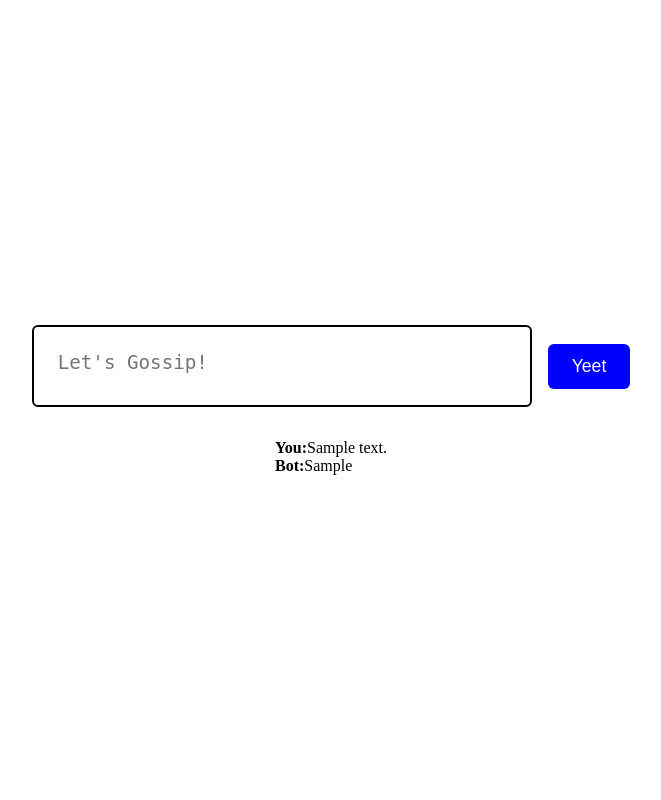
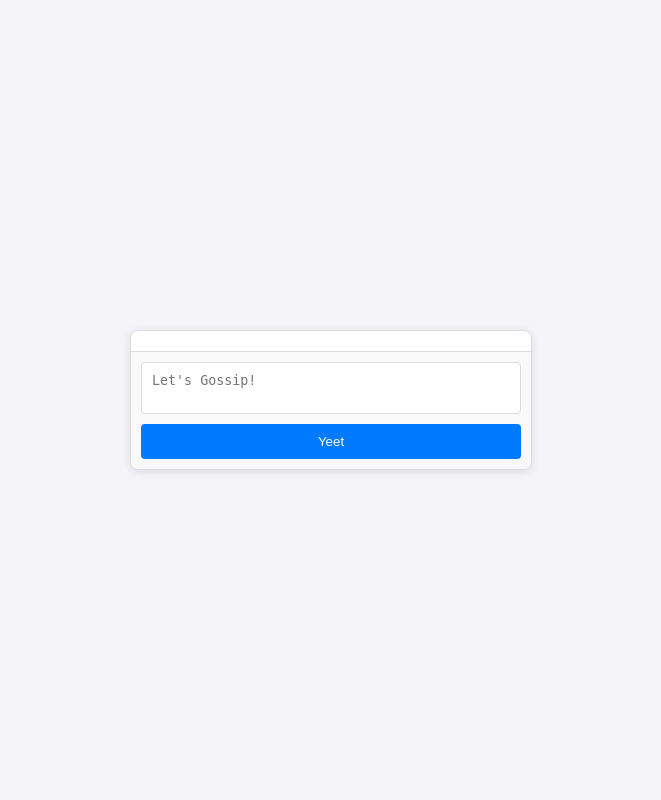
Before and after one commit to bhadrabiju24/GenZ-Gossiping-ChatBot, a Flask app: template templates/index.html in a window 1280 px wide. Shown: the whole page, without its empty margins (309-970 px from the left). Run offline with Flask 3, Linux system fonts and the light colour scheme; the template is opened without the code that fills it: most values are stand-ins (such as "Sample title", 1, 10 or a date in 2020).

Commit message:
final-changes

```diff
--- a/app.py
+++ b/app.py
@@ -40,42 +40,77 @@
 #     debug = True
 #     app.run(debug=debug)
 
-from flask import Flask, request, render_template
+# from flask import Flask, request, render_template
+# import os
+# from dotenv import load_dotenv
+# from google import genai
+
+
+# load_dotenv()
+
+# app = Flask(__name__)
+
+
+# gemini_api_key = os.getenv('GEMINI_API_KEY')
+
+
+# client = genai.Client(api_key=gemini_api_key)
+
+# @app.route('/', methods=["POST", "GET"])
+# def home():
+#     if request.method == "POST":
+#         user_message = request.form["message"]
+
+#         try:
+
+#             response = client.models.generate_content(
+#                 model='gemini-2.0-flash',
+#                 contents = f"without bolding the text , Talk to me in Gen Z slang and gossip about celebrities: {user_message} and also ask me a question based on my input and also make the conversation short"
+#             )
+#             bot_reply = response.text
+
+#         except Exception as e:
+#             print(f"Error: {e}")
+#             bot_reply = "Oops! Something went wrong. Try again later."
+
+#         return render_template('index.html', user_message=user_message, bot_reply=bot_reply)
+
+#     return render_template('index.html')
+
+# if __name__ == '__main__':
+#     app.run(debug=True)
+from flask import Flask, request, jsonify, render_template
 import os
 from dotenv import load_dotenv
 from google import genai
-
 
 load_dotenv()
 
 app = Flask(__name__)
 
-
 gemini_api_key = os.getenv('GEMINI_API_KEY')
-
-
 client = genai.Client(api_key=gemini_api_key)
 
-@app.route('/', methods=["POST", "GET"])
+@app.route('/', methods=["GET"])
 def home():
-    if request.method == "POST":
-        user_message = request.form["message"]
+    return render_template('index.html')
 
-        try:
+@app.route('/chat', methods=["POST"])
+def chat():
+    user_message = request.json.get("message", "")
+    if not user_message:
+        return jsonify({"error": "No message provided"}), 400
 
-            response = client.models.generate_content(
-                model='gemini-2.0-flash',
-                contents = f"wihtout bolding the text , Talk to me in Gen Z slang and gossip about celebrities: {user_message}"
-            )
-            bot_reply = response.text
-
-        except Exception as e:
-            print(f"Error: {e}")
-            bot_reply = "Oops! Something went wrong. Try again later."
-
-        return render_template('index.html', user_message=user_message, bot_reply=bot_reply)
-
-    return render_template('index.html')
+    try:
+        response = client.models.generate_content(
+            model='gemini-2.0-flash',
+            contents=f"without bolding the text, Talk to me in Gen Z slang and gossip about celebrities: {user_message} and also ask me a question based on my input and also make the conversation short"
+        )
+        bot_reply = response.text
+        return jsonify({"user_message": user_message, "bot_reply": bot_reply})
+    except Exception as e:
+        print(f"Error: {e}")
+        return jsonify({"error": "Oops! Something went wrong. Try again later."}), 500
 
 if __name__ == '__main__':
     app.run(debug=True)
--- a/static/styles.css
+++ b/static/styles.css
@@ -1,4 +1,4 @@
-*{
+/* *{
     box-sizing: border-box;
     margin: 0;
     padding: 0;
@@ -46,4 +46,70 @@ form > button:hover{
 }
 .chat-log{
     margin-top: 2rem;
+} */
+body {
+    font-family: Arial, sans-serif;
+    margin: 0;
+    padding: 0;
+    display: flex;
+    justify-content: center;
+    align-items: center;
+    height: 100vh;
+    background-color: #f4f4f9;
 }
+
+#chat-container {
+    width: 400px;
+    background: #fff;
+    border: 1px solid #ddd;
+    border-radius: 8px;
+    box-shadow: 0 2px 10px rgba(0, 0, 0, 0.1);
+    display: flex;
+    flex-direction: column;
+    overflow: hidden;
+}
+
+#chat-log {
+    flex: 1;
+    padding: 10px;
+    overflow-y: auto;
+    border-bottom: 1px solid #ddd;
+}
+
+.message {
+    margin-bottom: 10px;
+    padding: 5px;
+}
+
+.message strong {
+    display: block;
+    font-weight: bold;
+}
+
+#chat-form {
+    display: flex;
+    flex-direction: column;
+    padding: 10px;
+    background: #f9f9f9;
+}
+
+#chat-form textarea {
+    resize: none;
+    padding: 10px;
+    border: 1px solid #ddd;
+    border-radius: 4px;
+    margin-bottom: 10px;
+}
+
+#chat-form button {
+    background: #007bff;
+    color: #fff;
+    border: none;
+    border-radius: 4px;
+    padding: 10px;
+    cursor: pointer;
+}
+
+#chat-form button:hover {
+    background: #0056b3;
+}
--- a/templates/index.html
+++ b/templates/index.html
@@ -1,4 +1,4 @@
-<!DOCTYPE html>
+<!-- <!DOCTYPE html>
 <html lang="en">
 <head>
     <meta charset="UTF-8">
@@ -18,4 +18,24 @@
     </div>
     {% endif %}
 </body>
+</html> -->
+<!DOCTYPE html>
+<html lang="en">
+<head>
+    <meta charset="UTF-8">
+    <meta name="viewport" content="width=device-width, initial-scale=1.0">
+    <title>Gen Z ChatBot</title>
+    <link rel="stylesheet" href="/static/styles.css">
+</head>
+<body>
+    <div id="chat-container">
+        <div id="chat-log"></div>
+        <form id="chat-form">
+            <textarea name="message" id="user-message" placeholder="Let's Gossip!"></textarea>
+            <button type="submit">Yeet</button>
+        </form>
+    </div>
+
+    <script src="/static/script.js"></script>
+</body>
 </html>
```
Also changed, not shown: static/script.js (added, +51 -0 lines).
